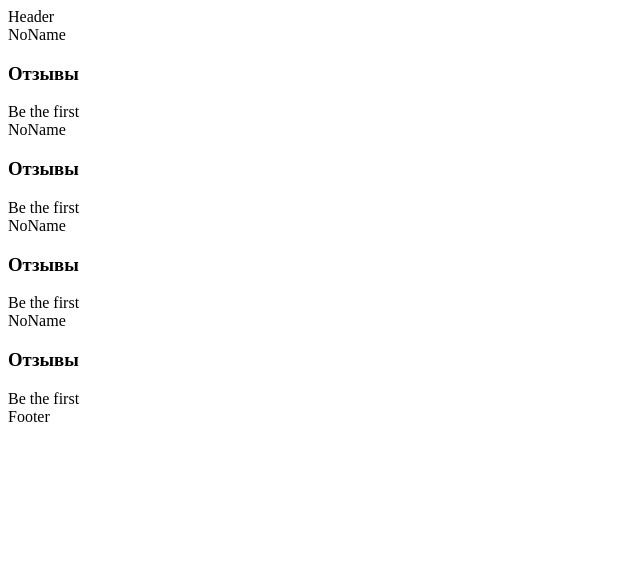
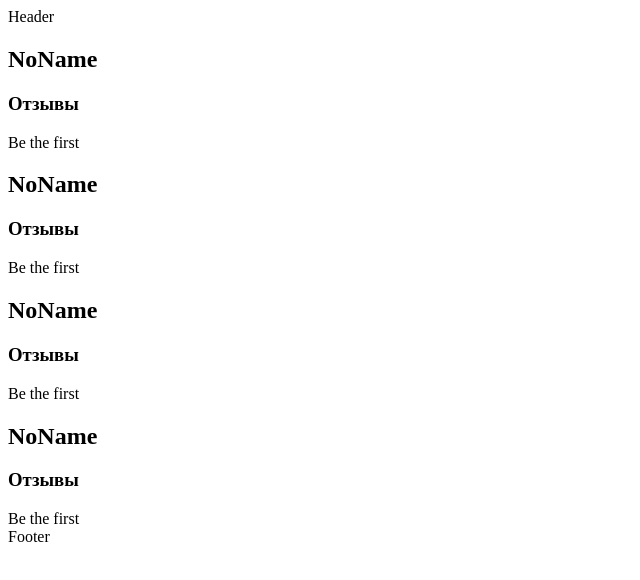
Before and after one commit to ElenaStarikova/React-2024.03.11, a React (Vite) app: page / in a window 1280 px wide. Shown: the top 580 px of the page, without its empty margins (0-640 px from the left). Built offline with nearby package versions, Linux system fonts and the light colour scheme.

Commit message:
lecture-2/hw

```diff
--- a/src/components/footer/component.jsx
+++ b/src/components/footer/component.jsx
@@ -1,6 +1,3 @@
-
 export const Footer = () => {
-    return(
-        <div>Footer</div>
-    )
+    return <div>Footer</div>
 };
--- a/src/components/header/component.jsx
+++ b/src/components/header/component.jsx
@@ -1,6 +1,5 @@
+
 
 export const Header = () => {
-    return(
-        <div>Header</div>
-    )
+    return <div>Header</div>
 };
--- a/src/components/layout/component.jsx
+++ b/src/components/layout/component.jsx
@@ -1,5 +1,6 @@
 import { Header } from "../header/component";
 import { Footer } from "../footer/component";
+
 
 export const Layout = ({children}) => {
     return (
--- a/src/components/menu/component.jsx
+++ b/src/components/menu/component.jsx
@@ -2,7 +2,7 @@ import { MenuItem } from '../menuItem/component';
 
 
 export const Menu = ({menu}) => {
-    console.log(menu)
+
     return (
         <ul>
             {menu.map((menuItem) => (
--- a/src/components/menuItem/component.jsx
+++ b/src/components/menuItem/component.jsx
@@ -1,5 +1,4 @@
 export const MenuItem = ({menuItem}) => {
-   console.log(menuItem)
     return(
         <span>
             {menuItem}
--- a/src/components/restaurant/component.jsx
+++ b/src/components/restaurant/component.jsx
@@ -10,8 +10,8 @@ export const Restaurant = ({ restaurant }) => {
     console.log(restaurant)
     return (
         <div>
-            {name ? name : "NoName"}
-            {/* {restaurant.name} */}
+            <h2>{name ? name : "NoName"}</h2>
+
             {!!menu?.length && (
                <div>
                   <h3>Меню</h3>
--- a/src/components/review/component.jsx
+++ b/src/components/review/component.jsx
@@ -1,4 +1,5 @@
 export const Review = ({ review }) => {
+
     return(
         <span>
             {review}
--- a/src/main.jsx
+++ b/src/main.jsx
@@ -3,7 +3,6 @@ import ReactDOM from 'react-dom/client';
 import { restaurants } from './constants/mock.js';
 import { Restaurant } from './components/restaurant/component.jsx';
 import { Layout } from "./components/layout/component.jsx";
-
 
 const rootElement = document.getElementById('root')
 
```
